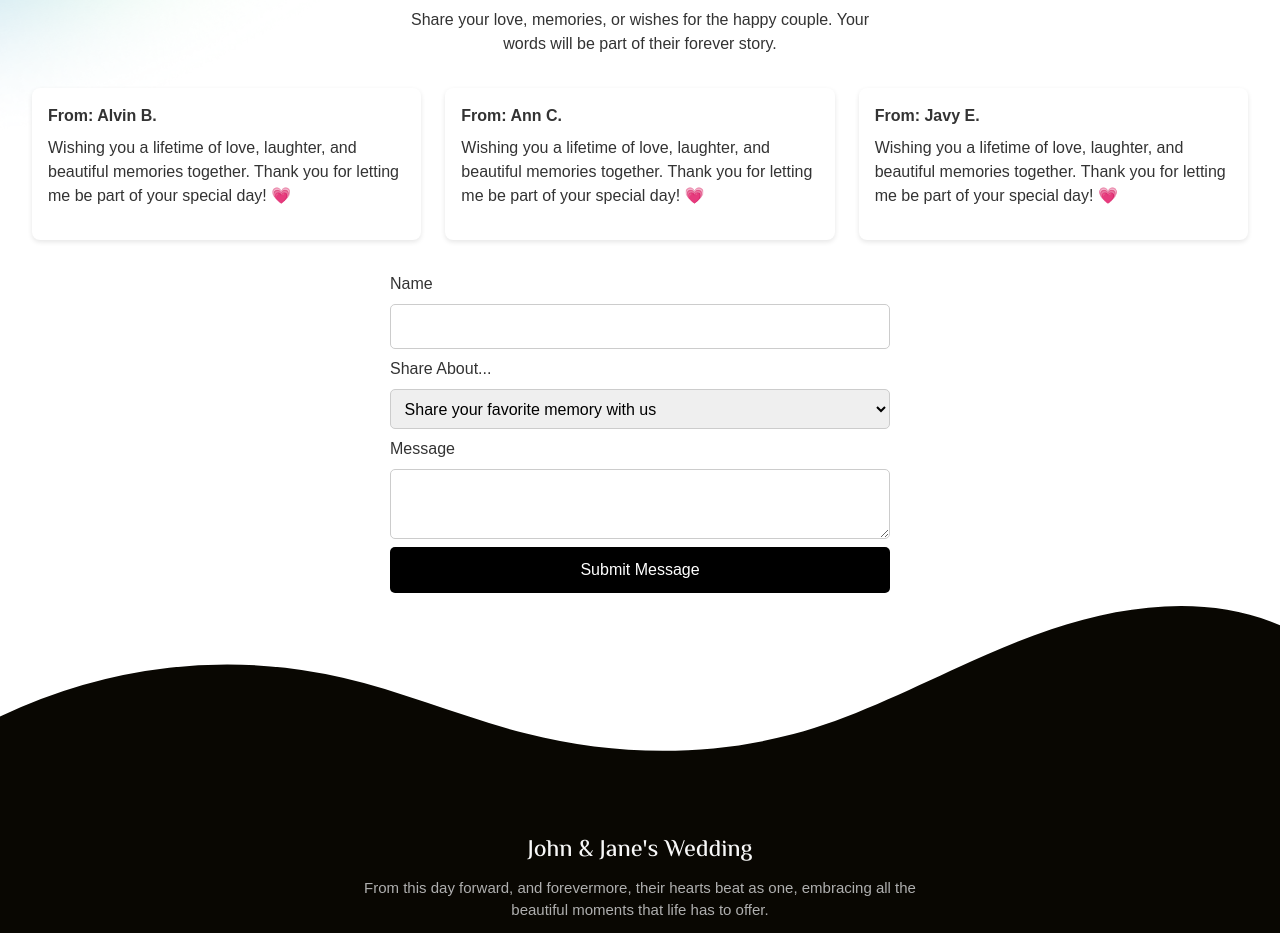
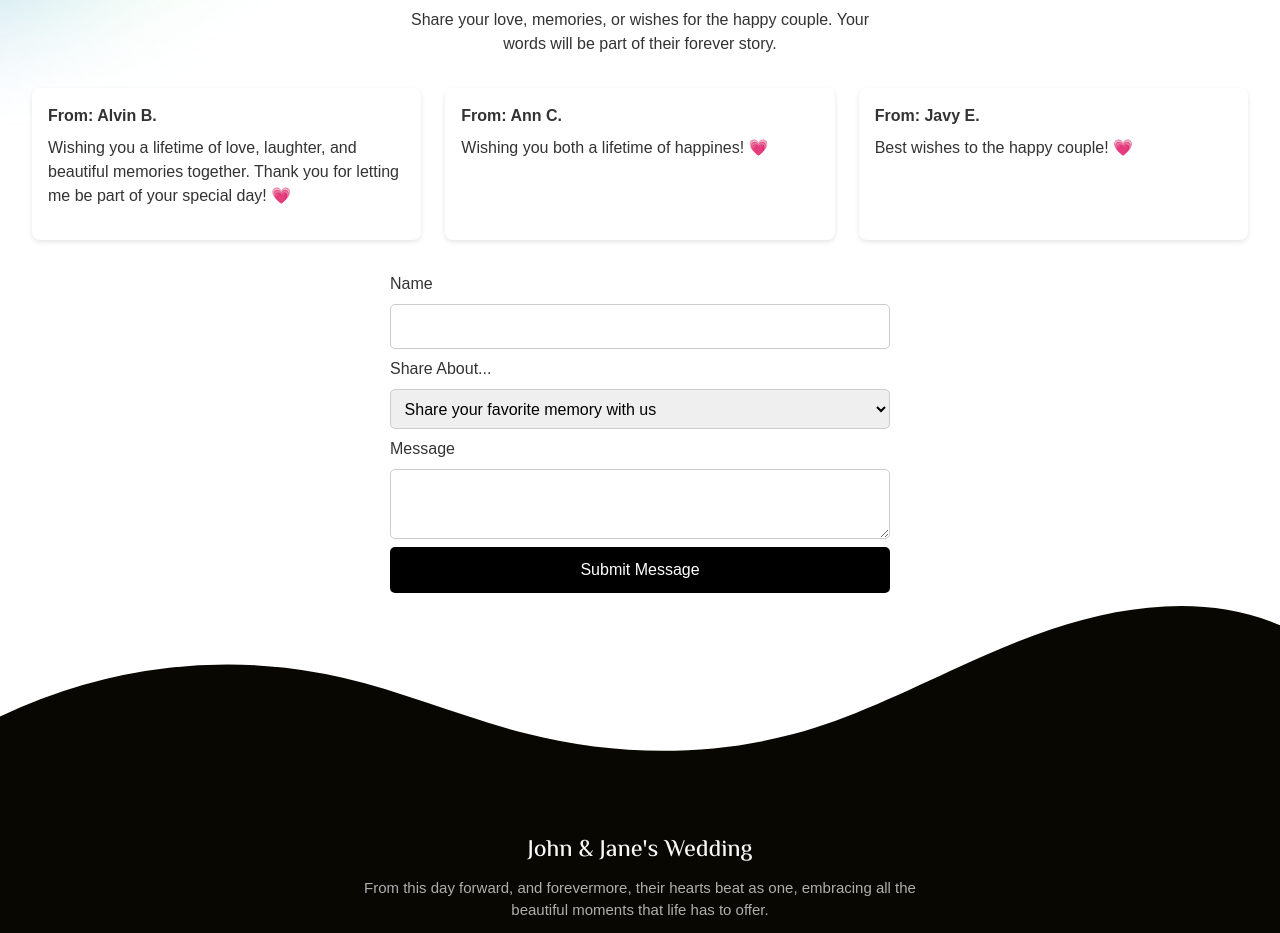
Before and after one commit to BiancaTelan/wedding-website, a React (Vite) app: page / in a window 1280 px wide. Shown: the part 4160-5093 px from the top of the page. Built offline with nearby package versions, Linux system fonts and the light colour scheme.

Commit message:
fixed messages

```diff
--- a/src/components/Guestbook.jsx
+++ b/src/components/Guestbook.jsx
@@ -34,15 +34,13 @@ const Guestbook = () => {
         <div className="guestbook-card">
           <p className="guestbook-from">From: Ann C.</p>
           <p>
-            Wishing you a lifetime of love, laughter, and beautiful memories
-            together. Thank you for letting me be part of your special day! 💗
+            Wishing you both a lifetime of happines! 💗
           </p>
         </div>
         <div className="guestbook-card">
           <p className="guestbook-from">From: Javy E.</p>
           <p>
-            Wishing you a lifetime of love, laughter, and beautiful memories
-            together. Thank you for letting me be part of your special day! 💗
+            Best wishes to the happy couple! 💗
           </p>
         </div>
       </div>
```
